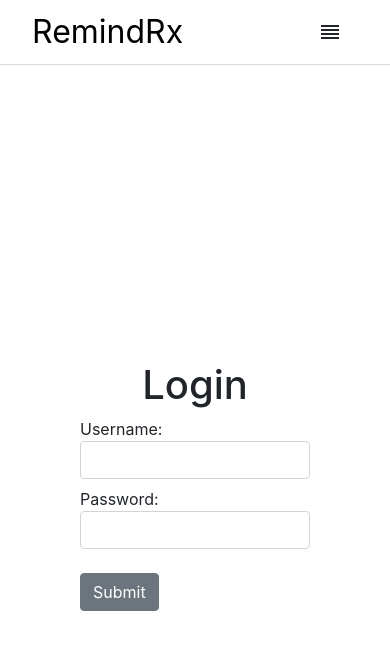
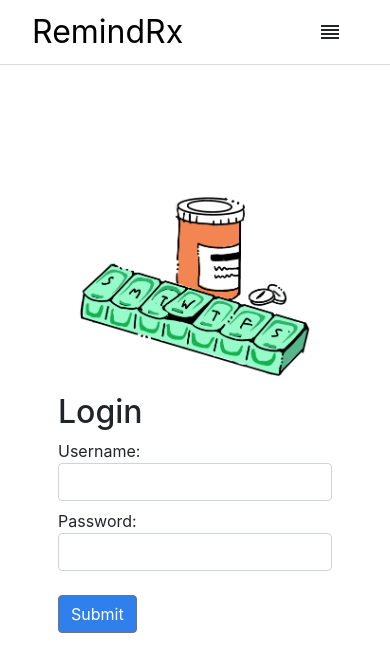
Before and after one commit to mattachea/PillsRX, a React (Create React App) app in the folder frontend/: page /login in a window 390 px wide. Shown: the top 672 px of the page. Built offline with nearby package versions, Linux system fonts and the light colour scheme.

Commit message:
login and signup page

```diff
--- a/frontend/src/components/Landing.js
+++ b/frontend/src/components/Landing.js
@@ -23,7 +23,11 @@ export default function Landing() {
         </Button>
       </div>
 
-      <img className="image" src={`assets/images/landingImage.png`} />
+      <img
+        className="image"
+        src={`assets/images/landingImage.png`}
+        alt="prescription"
+      />
     </div>
   );
 }
--- a/frontend/src/components/Login.js
+++ b/frontend/src/components/Login.js
@@ -1,9 +1,9 @@
 import React, { useState } from "react";
-import "../styles/Login.css";
 import { login } from "../actions/userActions";
 import { connect, useSelector } from "react-redux";
 import { Button, Form, FormGroup, Label, Input } from "reactstrap";
 import { useHistory } from "react-router-dom";
+import "../styles/Login.css";
 
 function Login(props) {
   //history for react router
@@ -32,7 +32,8 @@ function Login(props) {
 
   return (
     <div className="login">
-      <h1>Login</h1>
+      <div className="myborder">
+        <h2>Login</h2>
         <Form onSubmit={submitForm}>
           <FormGroup>
             <Label>
@@ -56,8 +57,14 @@ function Login(props) {
             </Label>
           </FormGroup>
           {authError && <p>{authError}</p>}
-        <Button>Submit</Button>
+          <Button style={{ backgroundColor: "#2F80ED" }}>Submit</Button>
         </Form>
+      </div>
+      <img
+        className="image"
+        src={`assets/images/landingImage.png`}
+        alt="prescription"
+      />
     </div>
   );
 }
--- a/frontend/src/components/Navbar.js
+++ b/frontend/src/components/Navbar.js
@@ -24,7 +24,6 @@ function Navbar(props) {
     <div className="navbar">
       <div className="title">
         <Link
-          key="title"
           className="item"
           to={isAuthenticated ? "dashboard" : ""}
           onClick={closeOnClick}
@@ -43,6 +42,7 @@ function Navbar(props) {
                 className={isOpen ? "item active" : "item"}
                 to={"dashboard"}
                 onClick={closeOnClick}
+                key="dashboard"
               >
                 Dashboard
               </Link>,
@@ -50,6 +50,7 @@ function Navbar(props) {
                 className={isOpen ? "item active" : "item"}
                 to={""}
                 onClick={logout}
+                key="home"
               >
                 Logout
               </Link>,
@@ -59,6 +60,7 @@ function Navbar(props) {
                 className={isOpen ? "item active" : "item"}
                 to={"login"}
                 onClick={closeOnClick}
+                key="login"
               >
                 Login
               </Link>,
@@ -66,6 +68,7 @@ function Navbar(props) {
                 className={isOpen ? "item active" : "item"}
                 to={"register"}
                 onClick={closeOnClick}
+                key="register"
               >
                 Signup
               </Link>,
--- a/frontend/src/components/Register.js
+++ b/frontend/src/components/Register.js
@@ -26,7 +26,8 @@ function Register(props) {
   };
   return (
     <div className="register">
-      <h1>Register</h1>
+      <div className="myborder">
+        <h2>Sign up</h2>
         <Form onSubmit={submitForm}>
           <FormGroup>
             <Label>
@@ -55,8 +56,14 @@ function Register(props) {
             </Label>
           </FormGroup>
 
-        <Button>Submit</Button>
+          <Button style={{ backgroundColor: "#2F80ED" }}>Submit</Button>
         </Form>
+      </div>
+      <img
+        className="image"
+        src={`assets/images/landingImage.png`}
+        alt="prescription"
+      />
     </div>
   );
 }
--- a/frontend/src/styles/Landing.css
+++ b/frontend/src/styles/Landing.css
@@ -17,7 +17,6 @@ p {
 
 .button {
   margin: 1rem;
-  background-color: "#2F80ED";
 }
 
 .image {
--- a/frontend/src/styles/Login.css
+++ b/frontend/src/styles/Login.css
@@ -1,9 +1,27 @@
 .login {
   width: 100vw;
   height: 100vh;
+  margin-top: -4rem;
   display: flex;
-  flex-direction: column;
+  flex-direction: row;
   justify-content: center;
   align-items: center;
-  padding: 5rem;
 }
+
+.myborder {
+  padding: 2rem;
+  margin: 2rem;
+  border-radius: 1rem;
+  border: 1px solid #d9d9d9;
+}
+
+@media screen and (max-width: 960px) {
+  .login {
+    flex-direction: column-reverse;
+  }
+  .myborder {
+    padding: 1rem;
+    margin: 0;
+    border: none;
+  }
+}
--- a/frontend/src/styles/Register.css
+++ b/frontend/src/styles/Register.css
@@ -2,8 +2,20 @@
   width: 100vw;
   height: 100vh;
   display: flex;
-  flex-direction: column;
+  flex-direction: row;
   justify-content: center;
   align-items: center;
   padding: 5rem;
 }
+
+@media screen and (max-width: 960px) {
+  .register {
+    flex-direction: column-reverse;
+    padding: 1rem;
+  }
+  .myborder {
+    padding: 1rem;
+    margin: 0;
+    border: none;
+  }
+}
```
Lines whose indentation alone changed are shown as unchanged.
